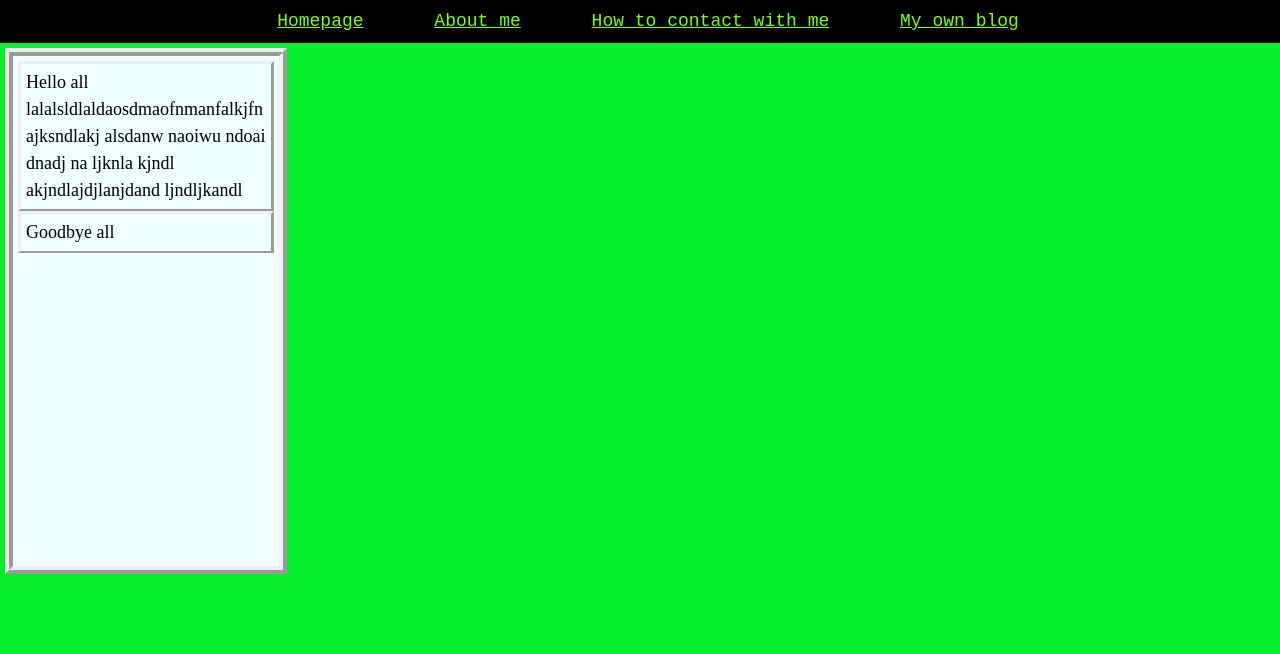
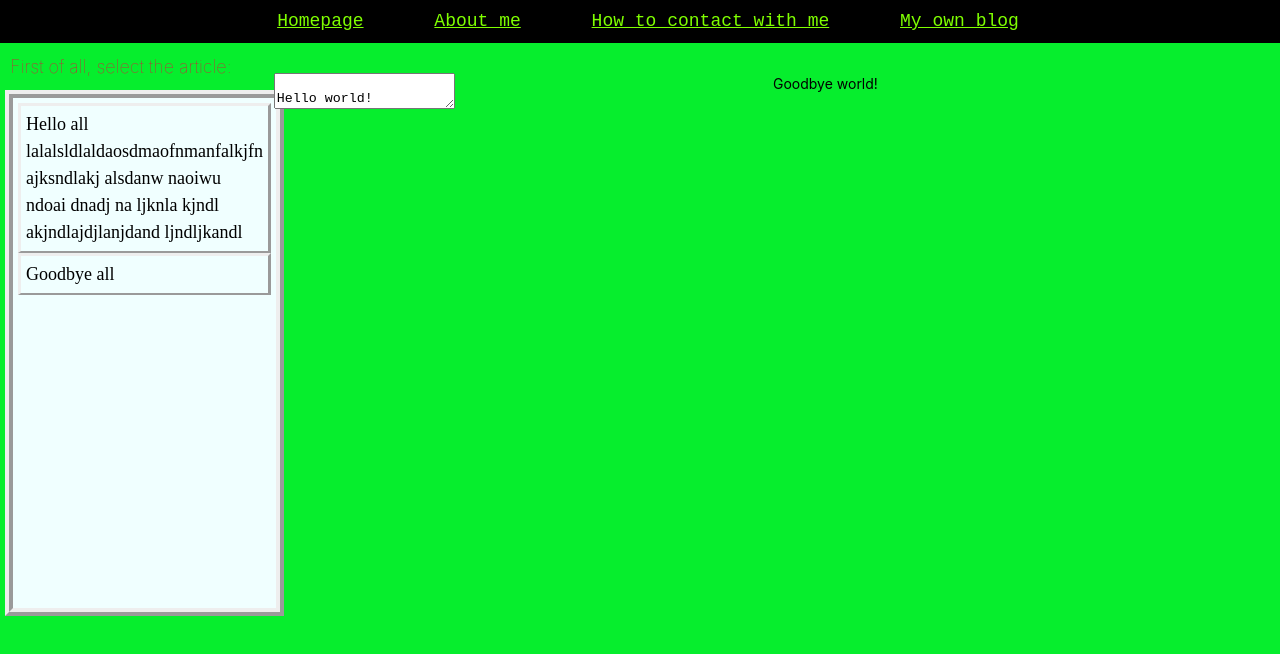
Before and after one commit to Yadzuka/yadzuka.github.io, a plain HTML site: page blogs/index.html in a window 1280 px wide. Drawn offline with Linux system fonts and the light colour scheme.

Commit message:
Set 3 blocks in blog page

```diff
--- a/blogs/css/style.css
+++ b/blogs/css/style.css
@@ -1,12 +1,40 @@
+#left_block {
+    width: fit-content;
+    max-width: 21%;
+}
+
+#center_block {
+    width: 39%;
+}
+
+#right_block {
+    width: 39%;
+}
+
+.blocks {
+    position: relative;
+    display: block;
+}
+
+#examples_upside{
+    padding: 5px;
+    margin: 5px;
+
+    font-size: large;
+    color: crimson;
+    font-weight: 100;
+}
+
 #examples_slider {
     height: 500px;
-    width: 20%;
+    width: inherit;
+
     padding: 5px;
     margin: 5px;
     overflow-y: hidden;
+
     border: 1ch;
     border-style: ridge;
-
     background-color: azure;
 }
 
@@ -27,6 +55,16 @@
     border-style: outset;
 }
 
-#inspection_section {
+.inspection_section {
+    position: relative;
+
+    width: inherit;
+
+    padding: 5px;
+    padding-top: 30px;
+}
+
+.inspection_section .code_area {
+    width: auto;
 
 }
--- a/blogs/index.html
+++ b/blogs/index.html
@@ -5,6 +5,7 @@
        Yadzuka's site
     </title>
     <meta charset="UTF-8">
+    <meta name="viewport" content="width=device-width; initial-scale=1.0">
     <link href="../css/style.css" rel="stylesheet">
     <link href="css/style.css" rel="stylesheet">
     <script src="../javascript/script.js"></script>
@@ -22,17 +23,31 @@
 
             <div class="main_frame">
                 <div id="main_blocks">
-                    <div id="examples_slider">
-                        <div class="example">
-                            Hello all lalalsldlaldaosdmaofnmanfalkjfn ajksndlakj alsdanw naoiwu ndoai dnadj na ljknla kjndl akjndlajdjlanjdand ljndljkandl
+                    <div id="left_block" class="blocks">
+                        <div id="examples_upside">
+                            First of all, select the article:
                         </div>
-                        <div class="example">
-                            Goodbye all
+                        <div id="examples_slider">
+                            <div class="example">
+                                Hello all lalalsldlaldaosdmaofnmanfalkjfn ajksndlakj alsdanw naoiwu ndoai dnadj na ljknla kjndl akjndlajdjlanjdand ljndljkandl
+                            </div>
+                            <div class="example">
+                                Goodbye all
+                            </div>
                         </div>
                     </div>
+                    <div id="center_block" class="blocks">
+                        <div class="inspection_section">
+                            <textarea class="code_area">
+                                Hello world!
 
-                    <div id="inspection_section">
-
+                            </textarea>
+                        </div>
+                    </div>
+                    <div id="right_block" class="blocks">
+                        <div class="inspection_section">
+                            Goodbye world!
+                        </div>
                     </div>
                 </div>
             </div>
```
Also changed, not shown: index.html (+3 -2 lines).
